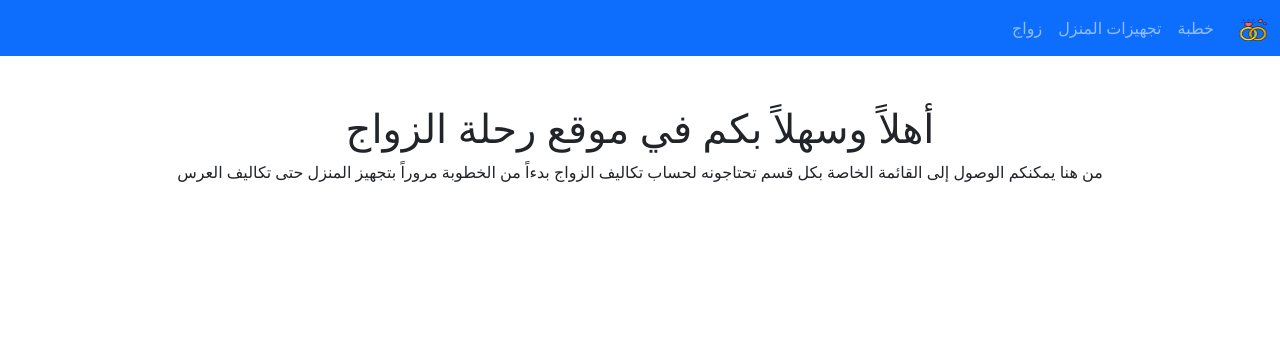
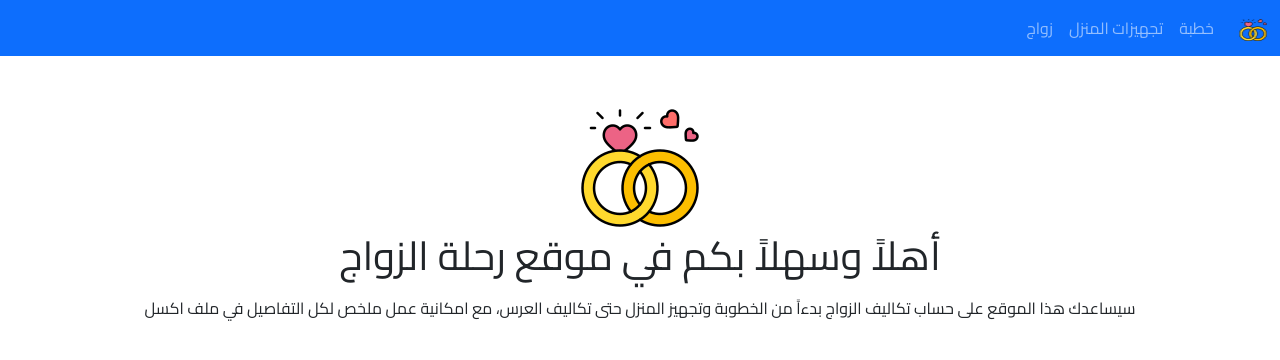
Before and after one commit to NaelSaleh98/LifeSteps, a plain HTML site: page index.html in a window 1280 px wide. Drawn offline with nearby package versions, Linux system fonts and the light colour scheme.

Commit message:
Update styles, add logo, and enhance homepage content

```diff
--- a/assets/css/style.css
+++ b/assets/css/style.css
@@ -1,3 +1,3 @@
-body
-{
+body {
+    font-family: 'Cairo', sans-serif !important;
 }
--- a/index.html
+++ b/index.html
@@ -40,8 +40,11 @@
 
     <main>
         <div class="container mt-5">
-            <h1 class="text-center">أهلاً وسهلاً بكم في موقع رحلة الزواج</h1>
-            <p class="text-center">من هنا يمكنكم الوصول إلى القائمة الخاصة بكل قسم تحتاجونه لحساب تكاليف الزواج بدءاً من الخطوبة مروراً بتجهيز المنزل حتى تكاليف العرس</p>
+            <img src="assets/images/logo-128.png" alt="logo" class="mx-auto d-block" />
+            <h1 class="text-center mb-3">أهلاً وسهلاً بكم في موقع رحلة الزواج</h1>
+            <p class="text-center">
+                سيساعدك هذا الموقع على حساب تكاليف الزواج بدءاً من الخطوبة وتجهيز المنزل حتى تكاليف العرس، مع امكانية عمل ملخص لكل التفاصيل في ملف اكسل
+            </p>
         </div>
     </main>
 
```
Also changed, not shown: assets/images/logo-128.png (added).
